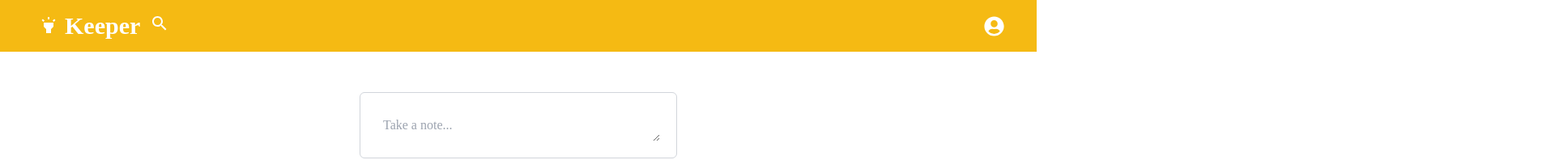
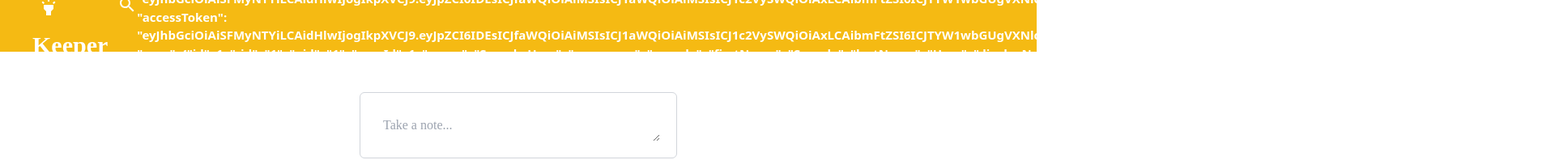
Before and after one commit to samueljazzjohn/NoteKeeperApp, a React (Create React App) app: page /home in a window 1280 px wide. Shown: the top 198 px of the page at 81% size, 1920 px wide, since content can reach past the window. Built offline with nearby package versions, Linux system fonts and the light colour scheme; no server answers; sample sign-in values are in the browser's storage; a web font is replaced by a local one.

Commit message:
name added

```diff
--- a/src/Components/Header.jsx
+++ b/src/Components/Header.jsx
@@ -36,7 +36,7 @@ function Header({dropDown,setDropdown}) {
       </div>
 
       <div className="flex flex-row justify-center items-center space-x-3">
-        <h2 className="text-white text-[15px] font-semibold">{localStorage.getItem('isLoggedIn')&&localStorage.getItem('username')}</h2>
+      {localStorage.getItem('isLoggedIn')&&<h2 className="text-white text-[15px] font-semibold">{`${(localStorage.getItem('user'))}`}</h2>}
         {localStorage.getItem('isLoggedIn')?<FaUserCircle onClick={handleDropdown} id="dropdownDefaultButton" data-dropdown-toggle="dropdown" className="text-white cursor-pointer" size={25} />:
          <LoginIcon onClick={handleDropdown} id="dropdownDefaultButton" data-dropdown-toggle="dropdown" className="text-white cursor-pointer" size={25} />}
 
```
